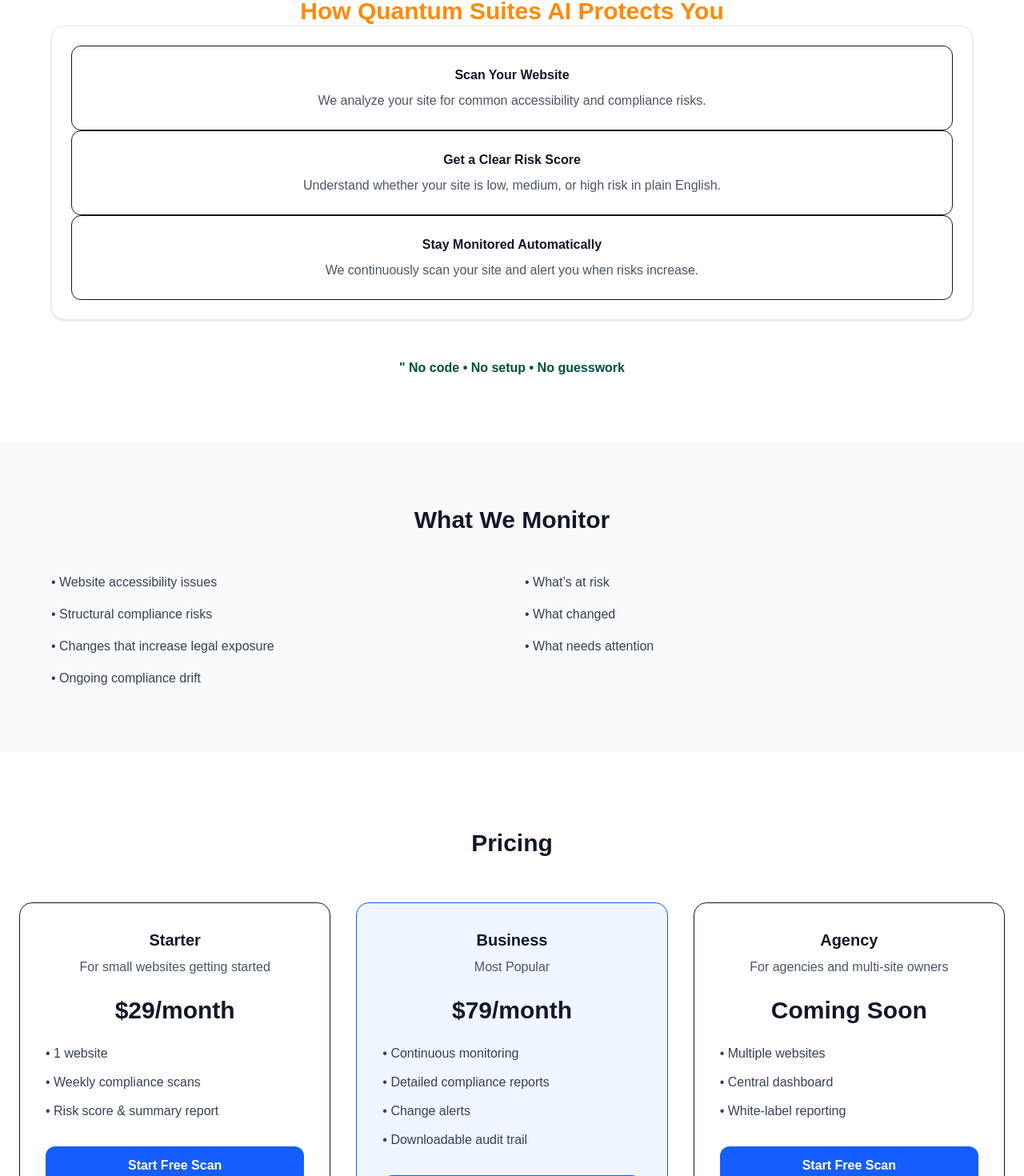
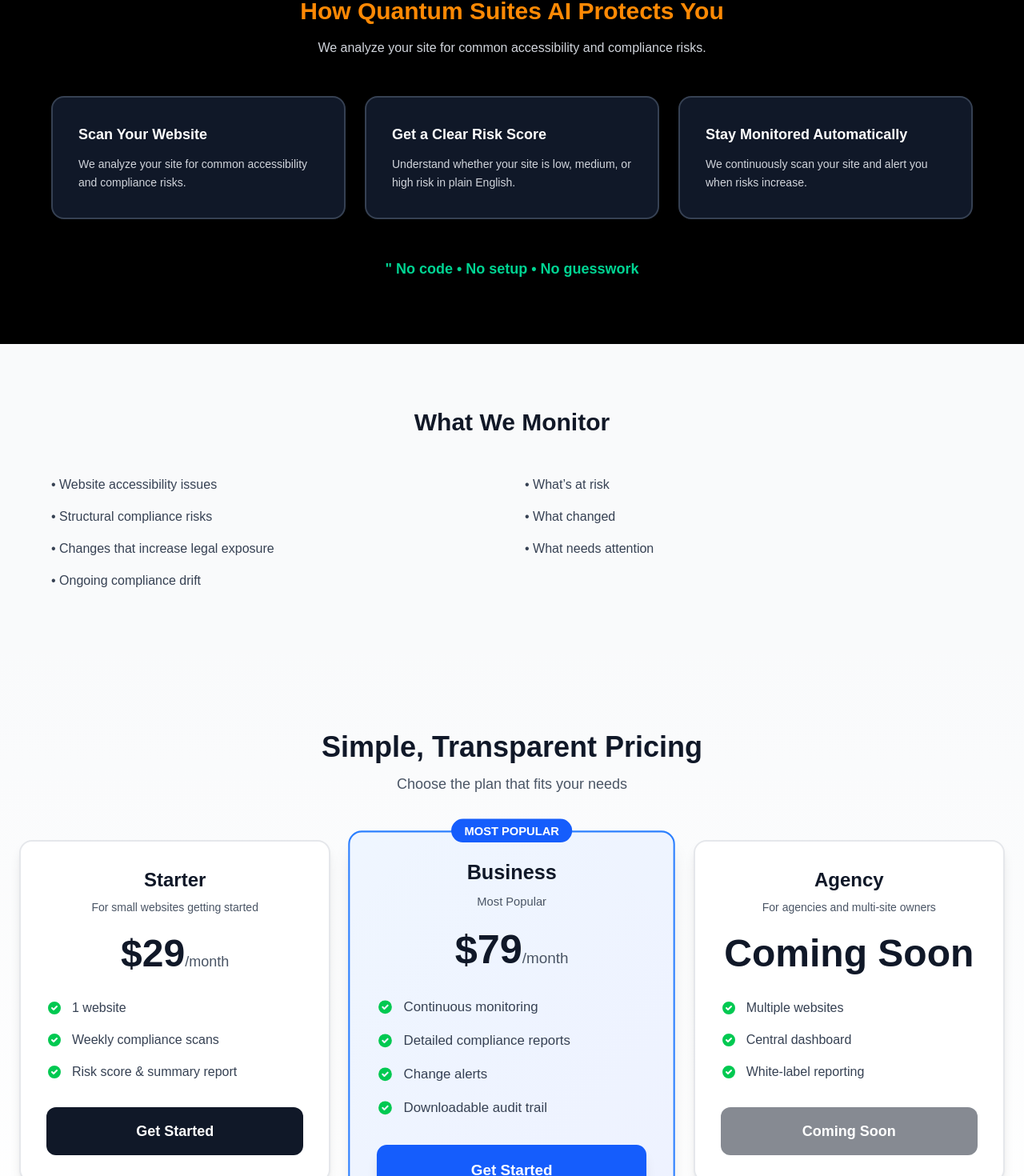
Before and after one commit to Etherbitz/Quantum-Suites, a Next.js app: page / in a window 1280 px wide. Shown: the part 1192-2662 px from the top of the page at 80% size. Built offline with nearby package versions, Linux system fonts and the light colour scheme.

Commit message:
restore: bring back the flashy professional design with matching pricing cards

```diff
--- a/app/page.tsx
+++ b/app/page.tsx
@@ -133,21 +133,17 @@
  */
 function HowItWorksSection() {
   return (
-    <section className="px-6 py-20">
+    <section className="bg-black px-6 py-20">
       <div className="mx-auto max-w-6xl text-center">
-        <h2 className="text-3xl font-semibold text-orange-400">
+        <h2 className="text-3xl font-bold text-orange-400 mb-4">
           How Quantum Suites AI Protects You
         </h2>
 
-        <div className="
-              rounded-2xl
-              bg-white
-              border border-gray-200
-              shadow-sm
-              p-6
-              transition
-              hover:shadow-md
-              hover:-translate-y-0.5">
+        <p className="text-gray-300 mb-12">
+          We analyze your site for common accessibility and compliance risks.
+        </p>
+
+        <div className="grid gap-6 md:grid-cols-3">
           <StepCard
             title="Scan Your Website"
             description="We analyze your site for common accessibility and compliance risks."
@@ -162,8 +158,8 @@
           />
         </div>
 
-        <p className="mt-12 font-bold text-emerald-900"> "
-          No code • No setup • No guesswork
+        <p className="mt-12 font-bold text-emerald-400 text-lg">
+          " No code • No setup • No guesswork
         </p>
       </div>
     </section>
@@ -205,9 +201,10 @@
  */
 function PricingSection() {
   return (
-    <section className="px-6 py-24">
+    <section className="px-6 py-24 bg-gradient-to-b from-gray-50 to-white">
       <div className="mx-auto max-w-7xl text-center">
-        <h2 className="text-3xl font-semibold">Pricing</h2>
+        <h2 className="text-4xl font-bold text-gray-900 mb-3">Simple, Transparent Pricing</h2>
+        <p className="text-gray-600 text-lg mb-14">Choose the plan that fits your needs</p>
 
         <div className="mt-14 grid gap-8 md:grid-cols-3">
           <PricingCard
@@ -300,9 +297,9 @@
   description: string;
 }) {
   return (
-    <div className="rounded-xl border p-6 bg-white">
-      <h3 className="font-semibold">{title}</h3>
-      <p className="mt-2 text-gray-600">{description}</p>
+    <div className="rounded-2xl border-2 border-gray-700 p-8 bg-gray-900 text-left hover:border-orange-400 transition-all hover:scale-105">
+      <h3 className="text-lg font-bold text-white mb-3">{title}</h3>
+      <p className="text-gray-300 text-sm leading-relaxed">{description}</p>
     </div>
   );
 }
@@ -323,26 +320,64 @@
   features: string[];
   highlight?: boolean;
 }) {
+  const handleUpgrade = () => {
+    // For free plan, go to scan page
+    if (title === "Starter" || title === "Business") {
+      window.location.href = "/pricing";
+    } else if (title === "Agency") {
+      // Coming soon - do nothing or show modal
+      return;
+    } else {
+      // Free/default - go to scan
+      window.location.href = "/scan";
+    }
+  };
+
   return (
+    <div className="relative">
       <div
-      className={`rounded-2xl border p-8 ${
-        highlight ? "border-blue-600 bg-blue-50" : "bg-white"
+        className={`rounded-2xl border-2 p-8 transition-all hover:scale-105 hover:shadow-2xl ${
+          highlight
+            ? "border-blue-500 bg-gradient-to-br from-blue-50 to-indigo-50 shadow-xl scale-105"
+            : "border-gray-200 bg-white shadow-lg"
         }`}
       >
-      <h3 className="text-xl font-semibold">{title}</h3>
-      <p className="mt-2 text-gray-600">{subtitle}</p>
-      <p className="mt-6 text-3xl font-semibold">{price}</p>
+      {highlight && (
+        <div className="absolute -top-4 left-1/2 -translate-x-1/2 px-4 py-1 bg-blue-600 text-white text-sm font-bold rounded-full">
+          MOST POPULAR
+        </div>
+      )}
+      <div className="relative">
+        <h3 className="text-2xl font-bold text-gray-900">{title}</h3>
+        <p className="mt-2 text-sm text-gray-600">{subtitle}</p>
+        <div className="mt-6 mb-8">
+          <span className="text-5xl font-bold text-gray-900">{price.includes('$') ? price.split('/')[0] : price}</span>
+          {price.includes('/') && <span className="text-gray-600 text-lg">/month</span>}
+        </div>
 
-      <ul className="mt-6 space-y-3 text-left text-gray-700">
+        <ul className="space-y-4 text-left text-gray-700 mb-8">
           {features.map((feature) => (
-          <li key={feature}>• {feature}</li>
+            <li key={feature} className="flex items-start gap-3">
+              <svg className="w-5 h-5 text-green-500 mt-0.5 flex-shrink-0" fill="currentColor" viewBox="0 0 20 20">
+                <path fillRule="evenodd" d="M10 18a8 8 0 100-16 8 8 0 000 16zm3.707-9.293a1 1 0 00-1.414-1.414L9 10.586 7.707 9.293a1 1 0 00-1.414 1.414l2 2a1 1 0 001.414 0l4-4z" clipRule="evenodd" />
+              </svg>
+              <span>{feature}</span>
+            </li>
           ))}
         </ul>
 
-      <div className="mt-8">
-        <PrimaryButton fullWidth>
-          Start Free Scan
-        </PrimaryButton>
+        <button
+          onClick={handleUpgrade}
+          className={`w-full px-6 py-4 rounded-xl font-bold text-lg transition-all ${
+            highlight
+              ? "bg-blue-600 text-white hover:bg-blue-700 shadow-lg hover:shadow-xl"
+              : "bg-gray-900 text-white hover:bg-gray-800"
+          } disabled:opacity-50 disabled:cursor-not-allowed`}
+          disabled={title === "Agency"}
+        >
+          {title === "Agency" ? "Coming Soon" : "Get Started"}
+        </button>
+      </div>
       </div>
     </div>
   );
```
Lines whose indentation alone changed are shown as unchanged.
